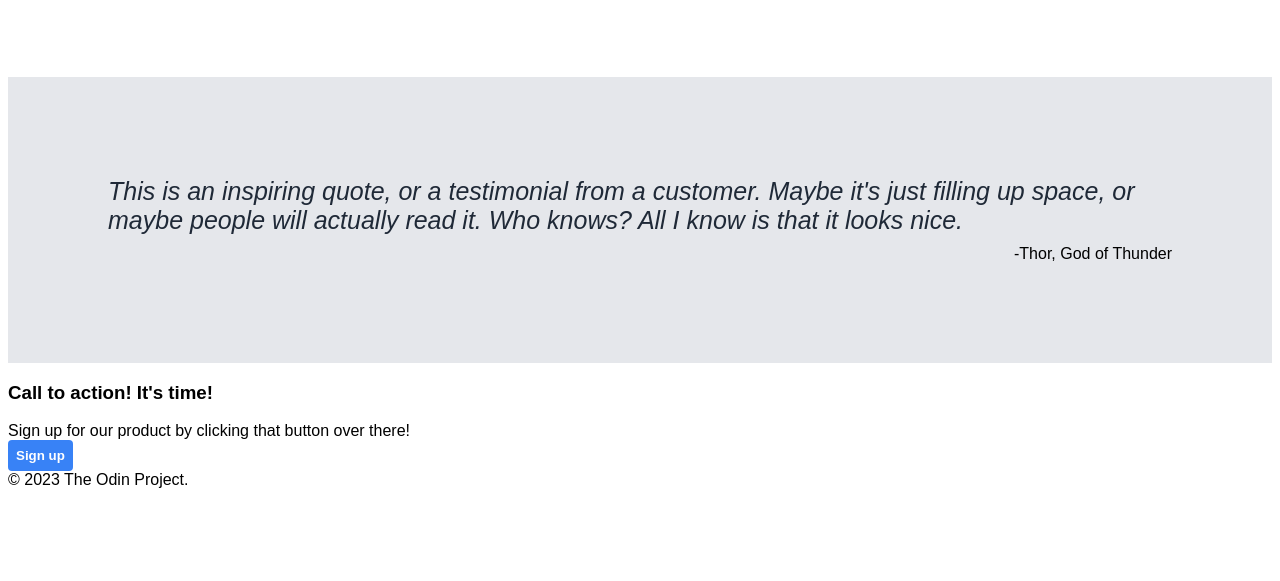
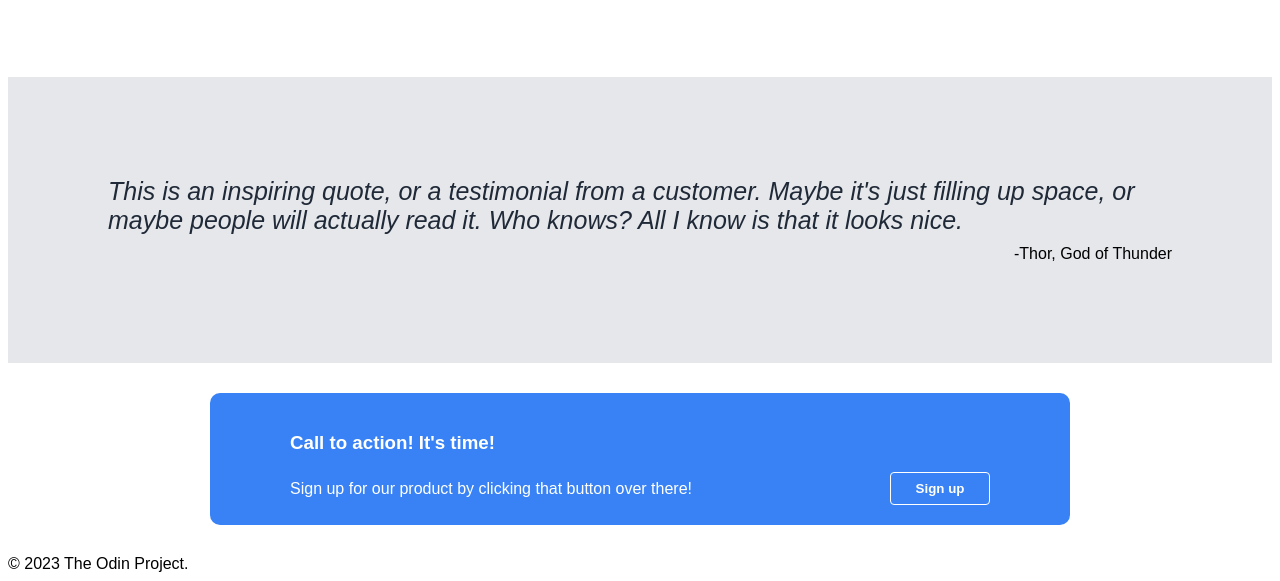
Before and after one commit to RaspberryDuck/TOP-project-website, a plain HTML site: page index.html in a window 1280 px wide. Shown: the part 489-1070 px from the top of the page. Before the commit the page ends 986 px from the top, so only its background shows below. Drawn offline with Linux system fonts and the light colour scheme.

Commit message:
Create CSS layout for call-to-action section

```diff
--- a/index.html
+++ b/index.html
@@ -70,10 +70,14 @@
         </div>
 
 
-        <div class="call-to-action">
-            <h3>Call to action! It's time!</h3>
-            <p>Sign up for our product by clicking that button over there!</p>
-            <button>Sign up</button>
+        <div class="call-to-action-section">
+            <div class="call-to-action-box">
+                <h3>Call to action! It's time!</h3>
+                <div class="text-and-button">
+                    <p>Sign up for our product by clicking that button over there!</p>
+                    <button class="sign-up-two">Sign up</button>
+                </div>
+            </div>
         </div>
 
         <div class="footer">
--- a/style.css
+++ b/style.css
@@ -37,8 +37,8 @@ h1, p{
 
 button {
     background-color: #3882F6;
+    border: none;
     color: white;
-    border: none;
     border-radius: 4px;
     padding: 8px;
     font-weight: bold;
@@ -46,6 +46,12 @@ button {
 
 .sign-up-one {
     max-width: 100px;
+}
+
+
+.sign-up-two {
+    width: 100px;
+    border: 1px solid white;
 }
 
 a {
@@ -92,17 +98,6 @@ ul {
     gap: 10px;
 }
 
-/*
-.quote-content {
-    display: flex;
-    flex-direction: column;
-    max-width: 1000px;
-    justify-content: center;
-    align-items: center;
-
-}
-*/
-
 .quote {
     color: #1F2937;
     font-size: 25px;
@@ -111,3 +106,28 @@ ul {
 .quoted {
     align-self: flex-end;
 }
+
+.call-to-action-section{
+    background-color: white;
+    display: flex;
+    justify-content: center;
+}
+
+.call-to-action-box{
+
+    border-radius: 10px;
+    width: 700px;
+    color: white;
+    background-color: #3882F6;
+    display: flex;
+    flex-direction: column;
+    justify-content: start;
+    margin: 30px;
+    padding: 20px 80px;
+}
+
+.text-and-button {
+    display: flex;
+    justify-content: space-between;
+    align-items: center;
+}
```
